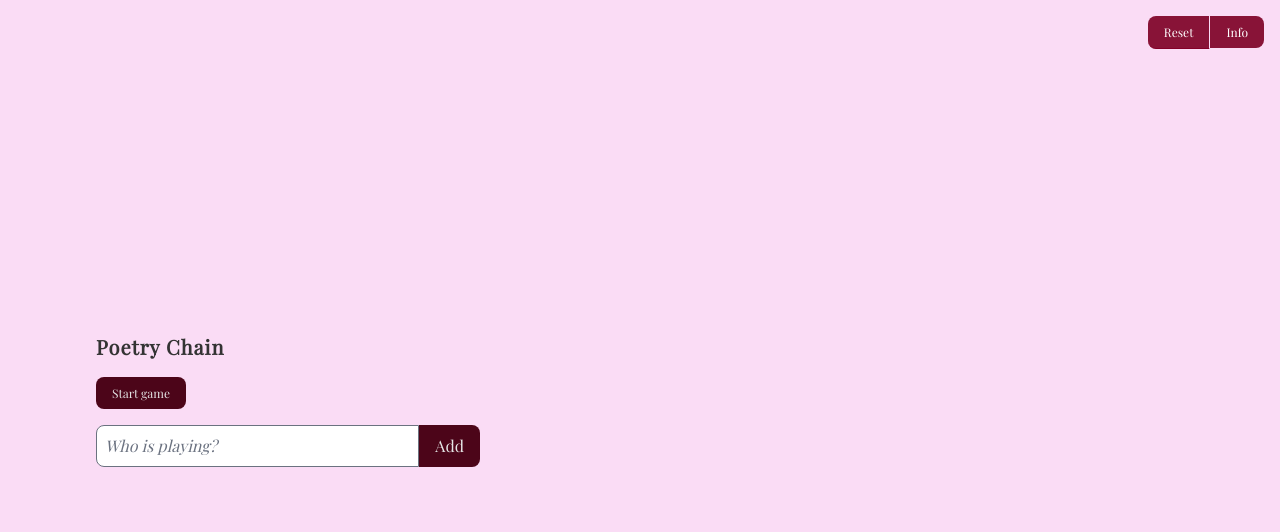
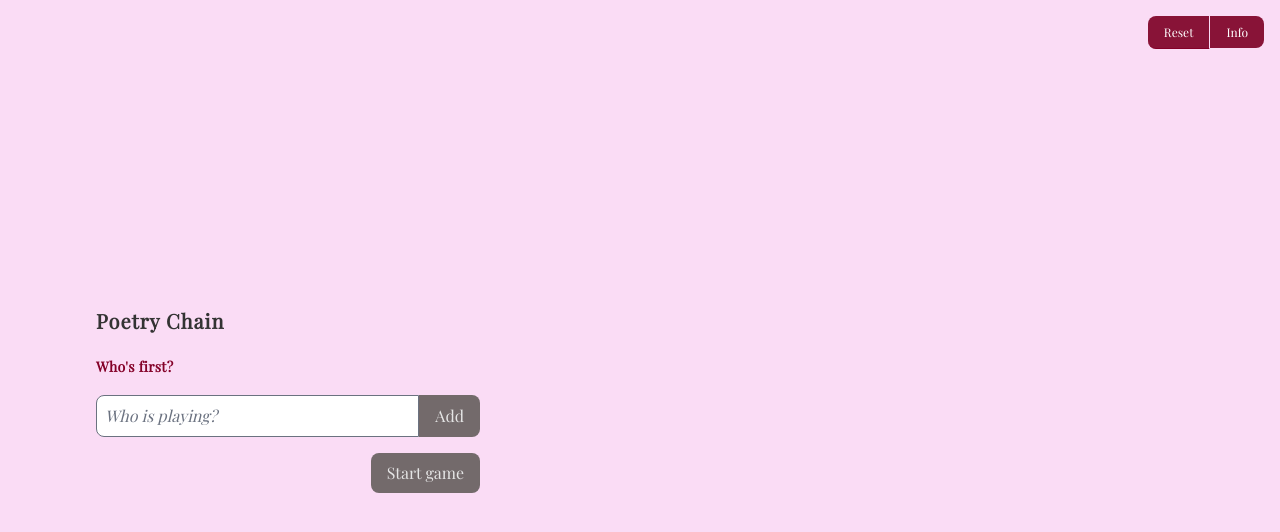
Before and after one commit to jondeaves/ggj24, a Next.js app: page / in a window 1280 px wide. Shown: the top 532 px of the page. Built offline with nearby package versions, Linux system fonts and the light colour scheme.

Commit message:
feat: updated end-screen
plus lots of UI standardising

```diff
--- a/app/components/AddAuthors.tsx
+++ b/app/components/AddAuthors.tsx
@@ -4,6 +4,7 @@ import { FC } from "react";
 import { GameState, useMainContext } from "../context";
 import { PreviousLine } from "./previous-line";
 import { AddAuthorForm } from "./add-author-form";
+import { formatAuthorList } from "../utils";
 
 export const AddAuthors: FC = () => {
   const { authors, gameState } = useMainContext();
@@ -13,23 +14,13 @@ export const AddAuthors: FC = () => {
   }
 
   return (
-    <div className="flex flex-col gap-8 w-full">
+    <div className="flex flex-col gap-4 w-full">
+      <PreviousLine
+        supLabel={authors.length > 0 ? "Authors are" : "Who's first?"}
+        label={formatAuthorList(authors) || <>&nbsp;</>}
+      />
+
       <AddAuthorForm />
-
-      {authors.length > 0 && (
-        <div className="flex flex-col gap-2">
-          <h2 className="text-lg font-bold tracking-wider text-secondary text-bold">Players</h2>
-          <div className="flex flex-col gap-2">
-            {authors.map((author, idx) => (
-              <PreviousLine
-                key={idx}
-                index={idx+1}
-                label={author}
-              />
-            ))}
-          </div>
-        </div>
-      )}
     </div>
   );
 }
--- a/app/components/add-author-form.tsx
+++ b/app/components/add-author-form.tsx
@@ -1,5 +1,4 @@
 'use client'
-import { PlusIcon } from '@heroicons/react/24/outline'
 import { FC } from "react";
 import { useFormik } from 'formik';
 import { twMerge } from "tailwind-merge";
--- a/app/components/button.tsx
+++ b/app/components/button.tsx
@@ -17,7 +17,7 @@ type ButtonProps = {
 } & PropsWithChildren
 
 const buttonTheme = {
-  primary: 'bg-rose-900 hover:bg-rose-800 text-white rounded-lg disabled:bg-rose-950 disabled:hover:bg-rose-950 disabled:text-neutral-200 disabled:cursor-not-allowed',
+  primary: `bg-rose-900 hover:bg-rose-800 text-white rounded-lg disabled:bg-[#736a6b] disabled:hover:bg-[#736a6b] disabled:text-neutral-200 disabled:cursor-not-allowed`,
 }
 
 const buttonSize = {
--- /dev/null
+++ b/app/components/game-summary.tsx
@@ -0,0 +1,25 @@
+import { FC } from "react"
+import Image from "next/image";
+
+import { useMainContext } from "../context"
+import { formatAuthorList } from "../utils"
+
+export const GameSummary: FC = () => {
+  const { authors, entries } = useMainContext()
+
+  return (
+    <div className="fixed left-0 top-0 w-full h-full flex flex-col gap-16 items-center justify-center pointer-events-none">
+      <div className="flex flex-col gap-2 text-center bg-white px-6 py-8 rounded shadow-md">
+        {entries.map((entry, idx) => (
+          <p key={idx}>{entry.text}</p>
+        ))}
+      </div>
+
+      <div className="flex flex-col gap-4 items-center">
+        <p>Huge thanks to {formatAuthorList(authors)} for the fantastic Poem!</p>
+
+        <Image src="/logo.webp" alt="A hand holding a skull" width={335} height={335} className="w-24 h-24 rounded-full animate-reverse-xslow-spin" />
+      </div>
+    </div>
+  )
+}
--- a/app/components/game.tsx
+++ b/app/components/game.tsx
@@ -1,42 +1,35 @@
 "use client";
 
 import { FC } from "react";
+
 import { GameState, useMainContext } from "../context";
 import { PreviousLine } from "./previous-line";
 import { SubmissionForm } from "./submission-form";
 
 export const Game: FC = () => {
-  const { entries, gameState, authors } = useMainContext();
+  const { authors, entries, gameState } = useMainContext();
 
   if (gameState === GameState.Pending) {
     return null;
   }
 
-  let entryCount = entries.length
-  if (gameState === GameState.Active && authors.length < 3) {
-    entryCount = 0
-  } else if (gameState === GameState.Active) {
-    entryCount = 1
-  }
-
   return (
-    <div className="flex flex-col gap-8 w-full">
+    <div className="flex flex-col gap-4 w-full">
       <div className="flex flex-col gap-2">
-        {entryCount > 0 && entries.slice(entries.length - entryCount).map((entry, idx) => (
+        {entries.slice(entries.length - 1).map((entry, idx) => (
           <PreviousLine
             key={idx}
-            index={idx+1}
-            label={entry.text}
-            supLabel={entry.author}
+            label={`“${entry.text}”`}
+            supLabel={`${entry.author} said `}
+            emphasise={true}
           />
         ))}
 
-        {entries.length > 0 && authors.length < 3 && (
-          <p className="italic text-sm">Hiding messsages because there are less than 3 players</p>
-        )}
-
         {entries.length === 0 && (
-          <p className="italic text-sm">Nothing has been added yet</p>
+          <PreviousLine
+            label={authors.length === 1 ? "You got this!" : "You're up first"}
+            emphasise={true}
+          />
         )}
       </div>
 
--- a/app/components/main.tsx
+++ b/app/components/main.tsx
@@ -30,8 +30,10 @@ export const Main: FC<MainProps> = ({
         {subTitle && subTitle.length > 0 && (<p className="text-xs">{subTitle}</p>)}
       </div>
 
+      {children}
+
       {ctaList.length > 0 && (
-        <div className="flex flex-row">
+        <div className="flex flex-row w-full justify-end">
           {ctaList.map((cta, idx) => (
             <React.Fragment key={idx}>
               {cta}
@@ -39,8 +41,6 @@ export const Main: FC<MainProps> = ({
           ))}
         </div>
       )}
-
-      {children}
     </div>
   </main>
 )
--- a/app/components/offline.tsx
+++ b/app/components/offline.tsx
@@ -1,6 +1,5 @@
 "use client";
 
-import { Playfair_Display } from "next/font/google";
 import { useSearchParams } from "next/navigation";
 import { FC, ReactNode } from "react";
 
@@ -10,8 +9,7 @@ import { Game } from "./game";
 import { Button } from "./button";
 import { AddAuthors } from "./AddAuthors";
 import { LinkAsButton } from "./link-as-button";
-
-const satisfy = Playfair_Display({ subsets: ["latin"], weight: "400" });
+import { GameSummary } from "./game-summary";
 
 export const Offline: FC = () => {
   const searchParams = useSearchParams()
@@ -23,7 +21,7 @@ export const Offline: FC = () => {
   let actionLabel = 'Start game';
   let nextState = GameState.Active;
   let actionDisabled = authors.length === 0;
-  let actionDisabledMsg = 'Must have at least one player';
+  let actionDisabledMsg = 'Must have at least one authors';
 
   switch (gameState) {
     case GameState.Active:
@@ -31,10 +29,6 @@ export const Offline: FC = () => {
       nextState = GameState.Completed;
       actionDisabled = entries.length < authors.length
       actionDisabledMsg = 'Everyone should have a chance to play'
-      break;
-    case GameState.Completed:
-      actionLabel = 'Start over';
-      nextState = GameState.Pending;
       break;
     default:
       break;
@@ -44,18 +38,26 @@ export const Offline: FC = () => {
     setGameState(nextState);
   }
 
-  const ctaList: ReactNode[] = [
-    <Button key="create-btn" size="small" className={showOnlineLink && gameState === GameState.Pending ? "rounded-r-none border-r border-r-bg-color" : ""} onClick={handleActionBtn} disabled={actionDisabled} disabledTooltip={actionDisabledMsg}>
-      {actionLabel}
-    </Button>,
-  ]
+  const ctaList: ReactNode[] = []
 
   if (showOnlineLink && gameState === GameState.Pending) {
     ctaList.push(
-      <LinkAsButton key='online' href="/online" size="small" className="rounded-l-none">
+      <LinkAsButton key='online' href="/online" size="medium" className="rounded-r-none">
         Play online
       </LinkAsButton>
     )
+  }
+
+  if (gameState !== GameState.Completed) {
+    ctaList.push(
+      <Button key="create-btn" size="medium" className={showOnlineLink && gameState === GameState.Pending ? "rounded-l-none border-l border-l-bg-color" : ""} onClick={handleActionBtn} disabled={actionDisabled} disabledTooltip={actionDisabledMsg}>
+        {actionLabel}
+      </Button>
+    )
+  }
+
+  if (gameState === GameState.Completed) {
+    return <GameSummary />
   }
 
   return (
--- a/app/components/online/set-name-form.tsx
+++ b/app/components/online/set-name-form.tsx
@@ -1,7 +1,6 @@
 'use client'
 import { FC, useState } from "react";
 import { useFormik } from 'formik';
-import { PlusIcon } from '@heroicons/react/24/outline'
 
 import { TextField } from "../form/text-field";
 import { useOnlineContext } from "../context/online-context";
--- a/app/components/previous-line.tsx
+++ b/app/components/previous-line.tsx
@@ -1,29 +1,21 @@
-import { FC } from "react";
-
-import { Entry } from "../context";
-import { Pill } from "./pill";
+import { FC, ReactNode } from "react";
+import { twMerge } from "tailwind-merge";
 
 type PreviousLineProps = {
-  index: Number
-  label: string
+  label?: string | ReactNode;
   supLabel?: string
+  emphasise?: boolean
 }
 
 export const PreviousLine: FC<PreviousLineProps> = ({
-  index,
   label,
-  supLabel
+  supLabel,
+  emphasise = false,
 }) => {
   return (
     <div className="flex flex-row items-center w-full gap-2">
-      <p className="font-bold text-neutral-500">{index.toString()}</p>
-      <p className="italic">{label}</p>
-
-      {supLabel && (
-        <Pill className='gap-1 ml-2' size='small'>
-          {supLabel}
-        </Pill>
-      )}
+      {supLabel && (<p className="font-bold text-sm tracking-wide text-bg-secondary pt-1">{supLabel}</p>)}
+      {label && (<p className={twMerge("xs:text-lg", emphasise ? 'italic' : '')}>{label}</p>)}
     </div>
   );
 }
--- a/app/components/submission-form.tsx
+++ b/app/components/submission-form.tsx
@@ -1,7 +1,6 @@
 'use client'
 import { FC } from "react";
 import { useFormik } from 'formik';
-import { PlusIcon } from '@heroicons/react/24/outline'
 
 import { Button } from "./button";
 import { TextField } from "./form/text-field";
@@ -26,25 +25,25 @@ export const SubmissionForm: FC = () => {
   });
 
   return (
-    <form onSubmit={formik.handleSubmit} className="w-full flex flex-col gap-2 items-end xs:flex-row xs:gap-0 xs:items-left">
+    <form onSubmit={formik.handleSubmit} className="w-full flex flex-row items-left">
       <TextField
         id="prompt"
         name="prompt"
         type="text"
         placeholder={`${authors[entries.length % authors.length]} says...`}
-        className="grow xs:rounded-r-none h-10"
+        className="grow rounded-r-none h-10"
         onChange={formik.handleChange}
         value={formik.values.prompt}
       />
       <Button
         type="submit"
+        aria-label="Add entry"
+        className='rounded-l-none h-10 pr-4'
+        size="small"
         disabled={formik.values.prompt.length === 0}
-        aria-label="Add entry"
-        className='xs:rounded-l-none h-10 pr-4 xs:pr-2'
-        size="small"
-        Icon={<PlusIcon fill="#ffffff" className="w-8 h-4 fill-white text-white " />}
+        disabledTooltip="Everyone has something they can say"
       >
-        <span className="xs:sr-only">Add entry</span>
+        Add
       </Button>
     </form>
   );
--- /dev/null
+++ b/app/utils.ts
@@ -0,0 +1,15 @@
+export const formatAuthorList = (authors: string[]) => {
+  if (authors.length === 0) {
+    return;
+  }
+
+  let finalArray = authors;
+  if (authors.length > 1) {
+    finalArray = [
+      authors.slice(0, authors.length - 1).join(", "),
+      authors.slice(-1)[0],
+    ];
+  }
+
+  return finalArray.join(" and ");
+};
--- a/tailwind.config.ts
+++ b/tailwind.config.ts
@@ -17,12 +17,14 @@ const config: Config = {
       colors: {
         "bg-color": "#fadcf5",
         "bg-secondary": "#840028",
+        "bg-disabled": "#474243",
       },
       screens: {
         xs: "480px",
       },
       animation: {
         "reverse-slow-spin": "reverse-spin 3s linear infinite",
+        "reverse-xslow-spin": "reverse-spin 9s linear",
       },
       keyframes: {
         "reverse-spin": {
```
